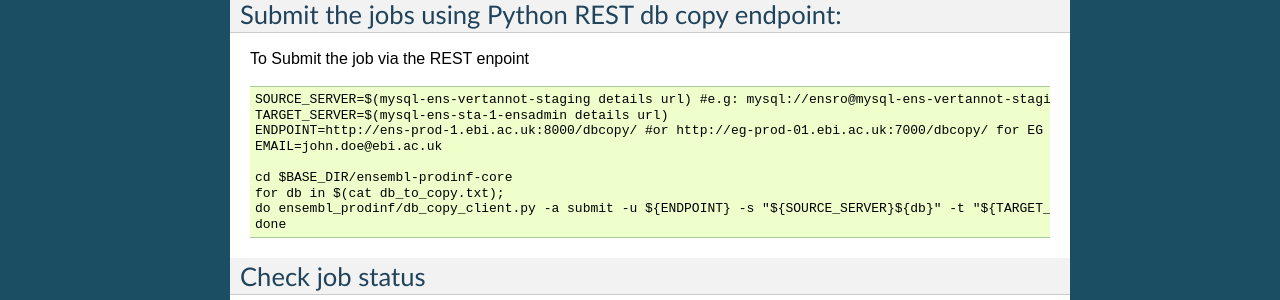
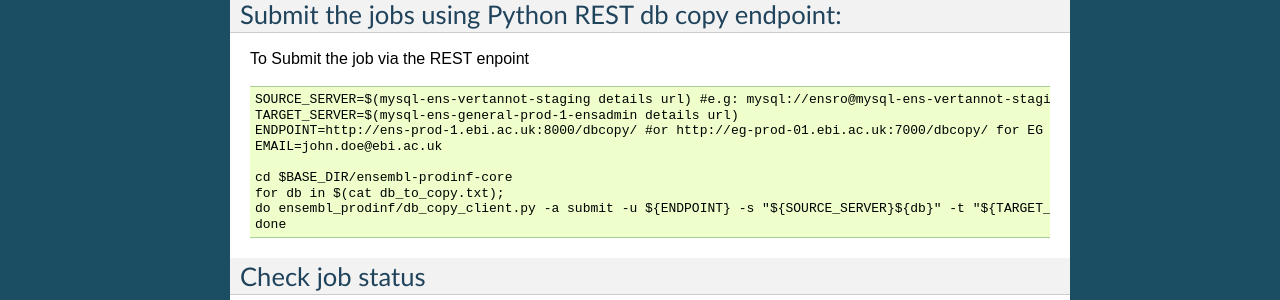
Before and after one commit to Ensembl/ensembl-prodinf-datachecks, a Sphinx documentation site: the page built from docs/bulk_db_copy.rst, in a window 1280 px wide. Shown: the part 648-948 px from the top of the page. Built offline with Sphinx 7.4.7, drawn with Linux system fonts in a browser that asks for light colours.

Commit message:
Update bulk_db_copy.rst
Removing staging1 ensadmin as target_server. Only production should copy a database to staging.

```diff
--- a/docs/bulk_db_copy.rst
+++ b/docs/bulk_db_copy.rst
@@ -36,7 +36,7 @@ Submit the jobs using Python REST db copy endpoint:
 To Submit the job via the REST enpoint
 ::
   SOURCE_SERVER=$(mysql-ens-vertannot-staging details url) #e.g: mysql://ensro@mysql-ens-vertannot-staging:4573/
-  TARGET_SERVER=$(mysql-ens-sta-1-ensadmin details url)
+  TARGET_SERVER=$(mysql-ens-general-prod-1-ensadmin details url)
   ENDPOINT=http://ens-prod-1.ebi.ac.uk:8000/dbcopy/ #or http://eg-prod-01.ebi.ac.uk:7000/dbcopy/ for EG
   EMAIL=john.doe@ebi.ac.uk
 
```
